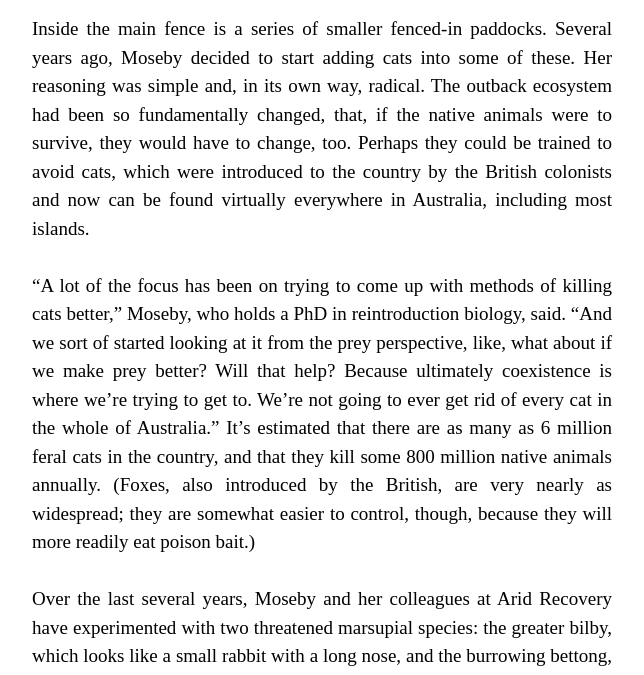
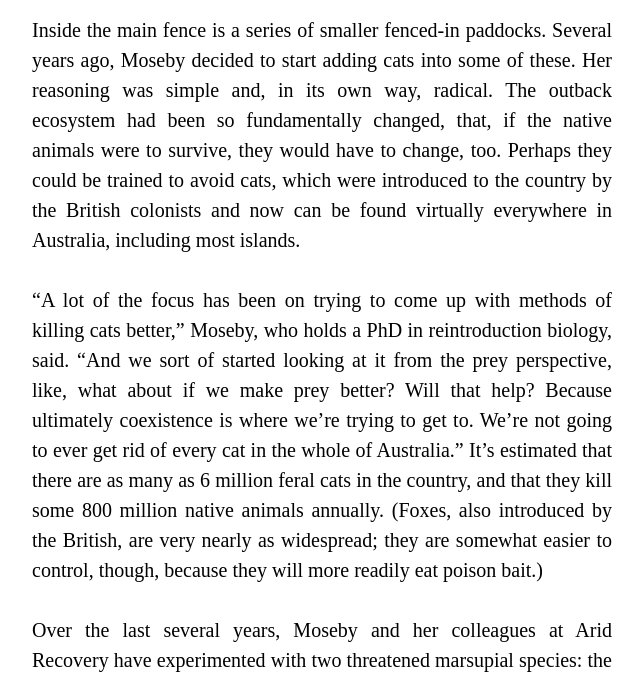
Before and after one commit to depforgit/depforgit.github.io, a plain HTML site: page index.html in a window 1280 px wide. Shown: the part 69-744 px from the top of the page, without its empty margins (318-962 px from the left). Drawn offline with Linux system fonts and the light colour scheme.

Commit message:
Update index.html

```diff
--- a/index.html
+++ b/index.html
@@ -2,7 +2,7 @@
         <style>
 	    #article{
                 line-height: 1.5em;
-                font-size: 19px;
+                font-size: 20px;
                 text-align: justify;
             }
             #head1{
@@ -11,7 +11,7 @@
             }
             body{
                 margin: 19px;
-                font-family: 'Public Sans';
+                font-family: 'Faustina';
 		margin-left: 350px;
 		margin-right: 350px;
             }
```
